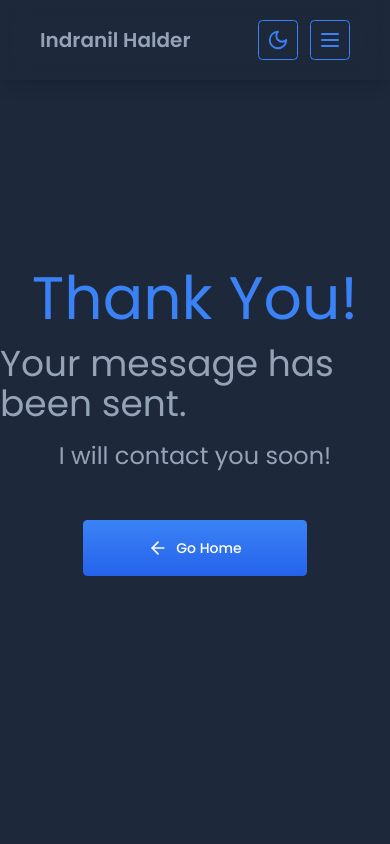
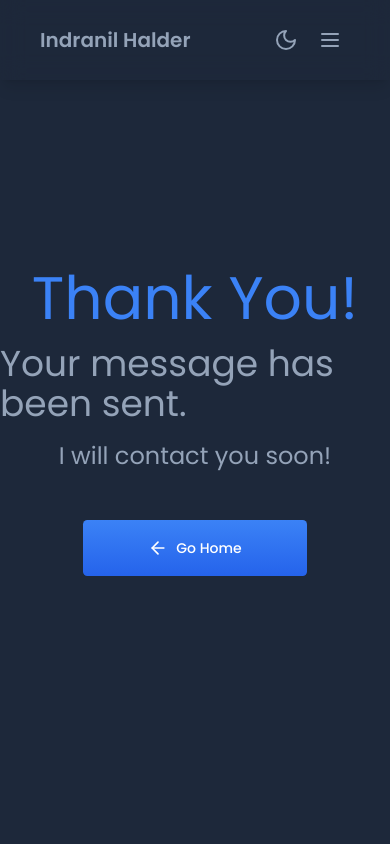
Before and after one commit to indranildeveloper/portfolio-v5, a Next.js app: page /success in a window 390 px wide. Shown: the top 844 px of the page. Built offline with nearby package versions, Linux system fonts and the light colour scheme.

Commit message:
Sort Experiences

```diff
--- a/src/components/shared/experience/ExperienceContent.tsx
+++ b/src/components/shared/experience/ExperienceContent.tsx
@@ -17,7 +17,9 @@ const ExperienceContent: FC<ExperienceContentProps> = ({ experienceData }) => {
       transition={{ delayChildren: 0.5, staggerChildren: 0.05 }}
       className="flex flex-col gap-6"
     >
-      {experienceData.map((experience) => (
+      {experienceData
+        .sort((a, b) => b.serial_number - a.serial_number)
+        .map((experience) => (
           <div key={experience._id} className="flex flex-col gap-2">
             <motion.h2
               variants={experienceVariants}
@@ -38,7 +40,10 @@ const ExperienceContent: FC<ExperienceContentProps> = ({ experienceData }) => {
             <motion.p variants={experienceVariants} className="text-sm">
               {experience.description}
             </motion.p>
-          <motion.p variants={experienceVariants} className="font-mono text-sm">
+            <motion.p
+              variants={experienceVariants}
+              className="font-mono text-sm"
+            >
               {experience.timeline}
             </motion.p>
             <motion.div variants={experienceVariants} className="w-full">
--- a/src/components/shared/layout/Navbar.tsx
+++ b/src/components/shared/layout/Navbar.tsx
@@ -66,13 +66,12 @@ const Navbar: FC = () => {
 
           <ToggleTheme />
         </motion.div>
-        <div className="flex gap-3 md:hidden">
+        <div className="flex gap-1 md:hidden">
           <ToggleTheme />
-
           <Sheet>
             <SheetTrigger asChild>
               <motion.div variants={navItemVariants}>
-                <Button variant="outline" size="icon">
+                <Button variant="ghost" size="icon">
                   <Menu />
                 </Button>
               </motion.div>
@@ -106,6 +105,7 @@ const Navbar: FC = () => {
                   }}
                   variants={navItemMobileVariants}
                   size="xl"
+                  className="bg-gradient-to-b from-blue-500 to-blue-600 text-white hover:shadow-xl"
                 >
                   <Link
                     href="/resume/resume.pdf"
--- a/src/components/shared/theme/ToggleTheme.tsx
+++ b/src/components/shared/theme/ToggleTheme.tsx
@@ -17,7 +17,7 @@ const ToggleTheme: FC = () => {
   return (
     <motion.div variants={navItemVariants}>
       <Button
-        variant="outline"
+        variant="ghost"
         size="icon"
         className="p-2"
         onClick={() => handleThemeChange()}
--- a/src/components/ui/Separator.tsx
+++ b/src/components/ui/Separator.tsx
@@ -18,7 +18,7 @@ const Separator = React.forwardRef<
       decorative={decorative}
       orientation={orientation}
       className={cn(
-        "shrink-0 bg-foreground",
+        "shrink-0 bg-border",
         orientation === "horizontal" ? "h-[1px] w-full" : "h-full w-[1px]",
         className,
       )}
@@ -26,6 +26,7 @@ const Separator = React.forwardRef<
     />
   ),
 );
+
 Separator.displayName = SeparatorPrimitive.Root.displayName;
 
 export { Separator };
--- a/src/interfaces/shared/ExperienceInterface.ts
+++ b/src/interfaces/shared/ExperienceInterface.ts
@@ -2,6 +2,7 @@ import { PortableTextBlock } from "next-sanity";
 
 export interface ExperienceInterface {
   _id: string;
+  serial_number: number;
   slug: string;
   url: string;
   description: string;
--- a/src/sanity/schemas/experienceSchema.ts
+++ b/src/sanity/schemas/experienceSchema.ts
@@ -3,6 +3,11 @@ const experienceSchema = {
   title: "Experiences",
   type: "document",
   fields: [
+    {
+      name: "serial_number",
+      title: "Serial Number",
+      type: "number",
+    },
     {
       name: "work_place",
       title: "Work Place",
--- a/src/sanity/utils/getExperiences.ts
+++ b/src/sanity/utils/getExperiences.ts
@@ -8,6 +8,7 @@ export const getExperiences = async (): Promise<ExperienceInterface[]> => {
   return client.fetch(
     groq`*[_type=="experience"]{
         _id,
+        serial_number,
         work_place,
         position,
         "slug": slug.current,
```
Lines whose indentation alone changed are shown as unchanged.
